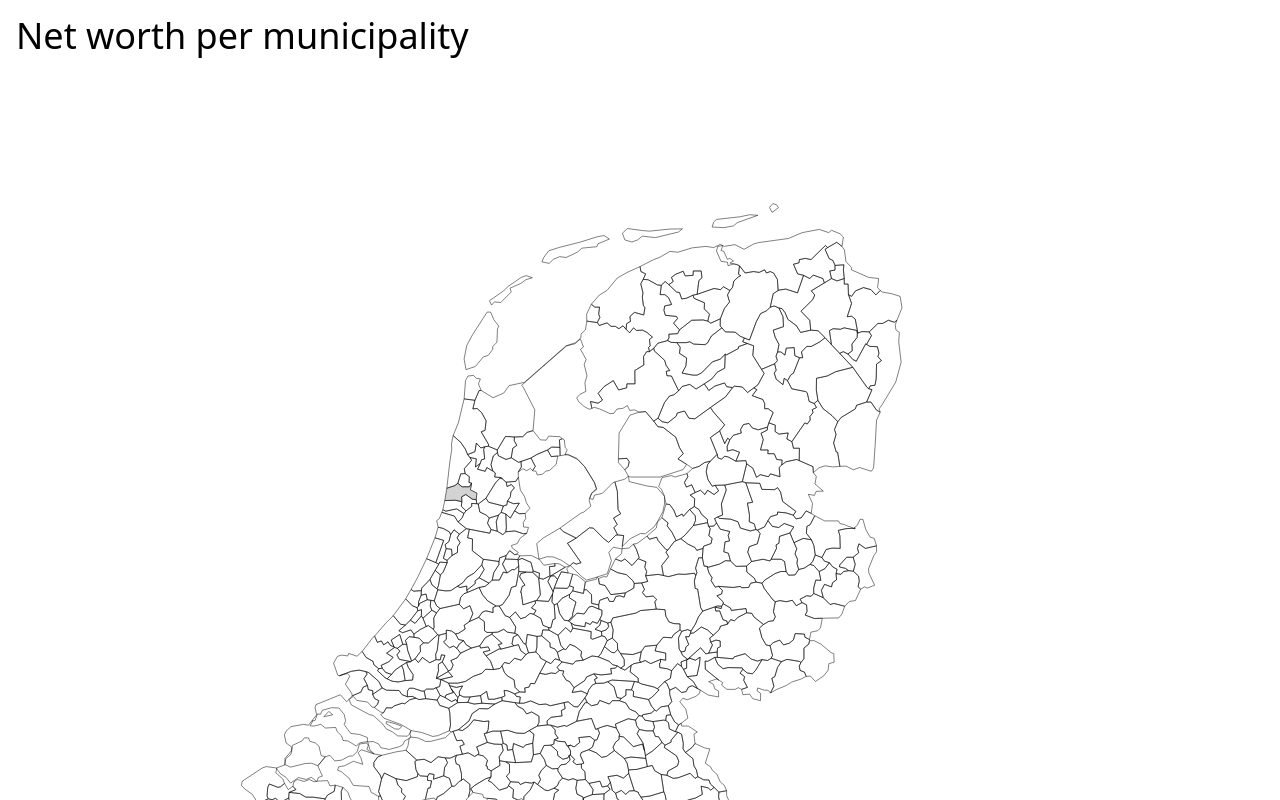
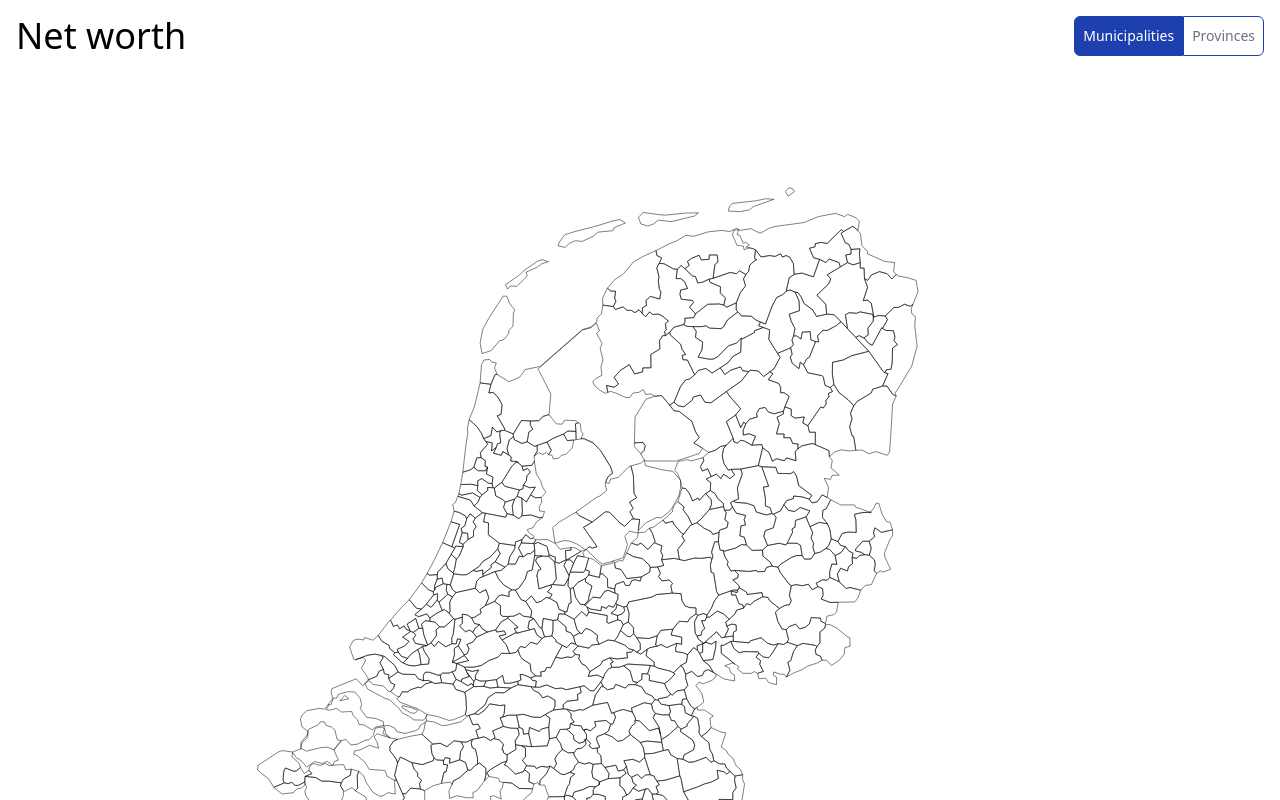
Before and after one commit to doudejans/InfoVis, a Vue app: page / in a window 1280 px wide. Shown: the top 800 px of the page. Built offline with nearby package versions, Linux system fonts and the light colour scheme.

Commit message:
Add buttons for switching map type

```diff
--- a/src/components/NetWorthMap.vue
+++ b/src/components/NetWorthMap.vue
@@ -8,21 +8,27 @@ import * as d3 from "d3";
 export default {
     name: 'NetWorthMap',
     props: {
+        municipalityMap: Boolean
     },
     data() {
         return {
         }
     },
-    async mounted() {
-        console.log('hallo');
+    methods: {
+        async initMap(municipalityMap) {
             const width = 960,
             height = 1160;
 
-        const svg = d3.select("body").append("svg")
+            const svg = d3.select("#map").append("svg")
                 .attr("width", width)
                 .attr("height", height);
 
-        const geoRegions = await d3.json("gemeente_2020.geojson");
+            var geoRegions;
+            if (municipalityMap) {
+                geoRegions = await d3.json("gemeente_2020.geojson");
+            } else {
+                geoRegions = await d3.json("provincie_2020.geojson");
+            }
 
             const projection = d3.geoMercator()
                 .scale(10000)
@@ -38,6 +44,16 @@ export default {
                 .attr("class", function(d) { return "region " + d.id; })
                 .attr("d", path);
         }
+    },
+    async mounted() {
+        this.initMap(this.municipalityMap)
+    },
+    watch: {
+        municipalityMap: function() {
+            d3.select("svg").remove();
+            this.initMap(this.municipalityMap);
+        }
+    }
 
 }
 </script>
@@ -49,8 +65,4 @@ path {
   stroke-width: 0.5px;
 }
 
-.region.GM0383 {
-    fill: lightgrey;
-}
-
 </style>
--- a/src/components/NetWorthVisualisationPage.vue
+++ b/src/components/NetWorthVisualisationPage.vue
@@ -1,7 +1,14 @@
 <template>
   <div class="container mx-auto p-4">
-    <h1 class="text-4xl">Net worth per municipality</h1>
-    <net-worth-map/>
+    <div class="flex-auto flex justify-between">
+      <h1 class="text-4xl">Net worth</h1>
+      <div class="flex">
+        <a class="button-group leftmost" :class="{ active: municipalityMap }" @click="municipalityMap = true">Municipalities</a>
+        <a class="button-group rightmost" :class="{ active: !municipalityMap }" @click="municipalityMap = false">Provinces</a>
+      </div>
+    </div>
+
+    <net-worth-map v-bind:municipalityMap="municipalityMap"/>
   </div>
 </template>
 
@@ -17,7 +24,26 @@ export default {
   },
   data() {
     return {
+      municipalityMap: true
     }
   }
 }
 </script>
+
+<style>
+.button-group {
+  @apply relative inline-flex items-center px-2 border border-blue-800 bg-white text-sm font-medium text-gray-500 hover:bg-gray-50 cursor-pointer select-none duration-200 ease-in-out;
+}
+
+.button-group.leftmost {
+  @apply rounded-l-md;
+}
+
+.button-group.rightmost {
+  @apply rounded-r-md;
+}
+
+.button-group.active {
+  @apply bg-blue-800 text-white hover:bg-blue-700;
+}
+</style>
```
Lines whose indentation alone changed are shown as unchanged.
